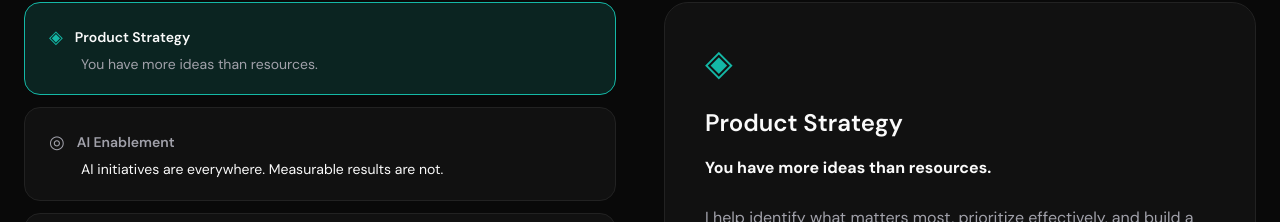
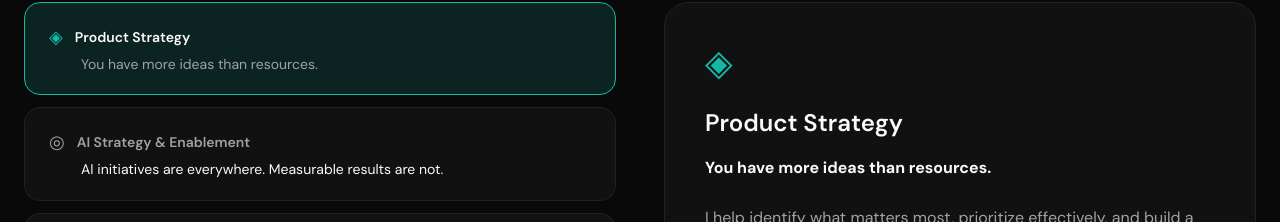
Before and after one commit to Martuain/martinmora-v2, a Next.js app: page / in a window 1280 px wide. Shown: the part 1260-1482 px from the top of the page. Built offline with nearby package versions, Linux system fonts and the light colour scheme; no server answers.

Commit message:
Refine AI Enablement title and solution description
Updated the title and solution text for AI initiatives to enhance clarity and emphasize measurable business value.

```diff
--- a/components/home/Challenges.tsx
+++ b/components/home/Challenges.tsx
@@ -15,10 +15,10 @@ const challenges = [
   },
   {
     id: "ai",
-    title: "AI Enablement",
+    title: "AI Strategy & Enablement",
     problem: "AI initiatives are everywhere. Measurable results are not.",
     solution:
-      "I help organizations identify practical AI opportunities, validate business impact, and integrate AI into real operational workflows — both for product innovation and operational excellence.",
+      "I help organizations identify practical AI opportunities, validate business impact, and integrate AI into real workflows — for both product innovation and operational excellence. The goal is always measurable business value, not experiments that stall at pilot stage.",
     icon: "◎",
   },
   {
```
